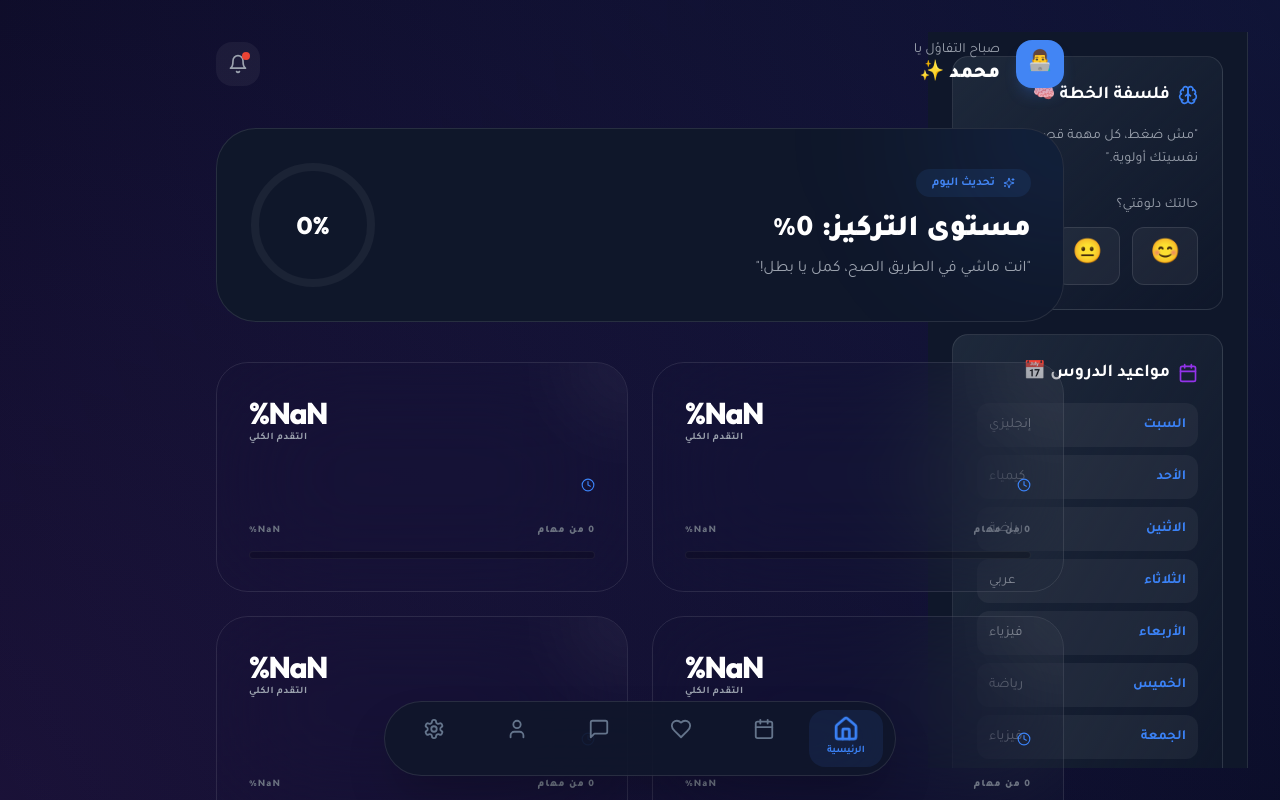
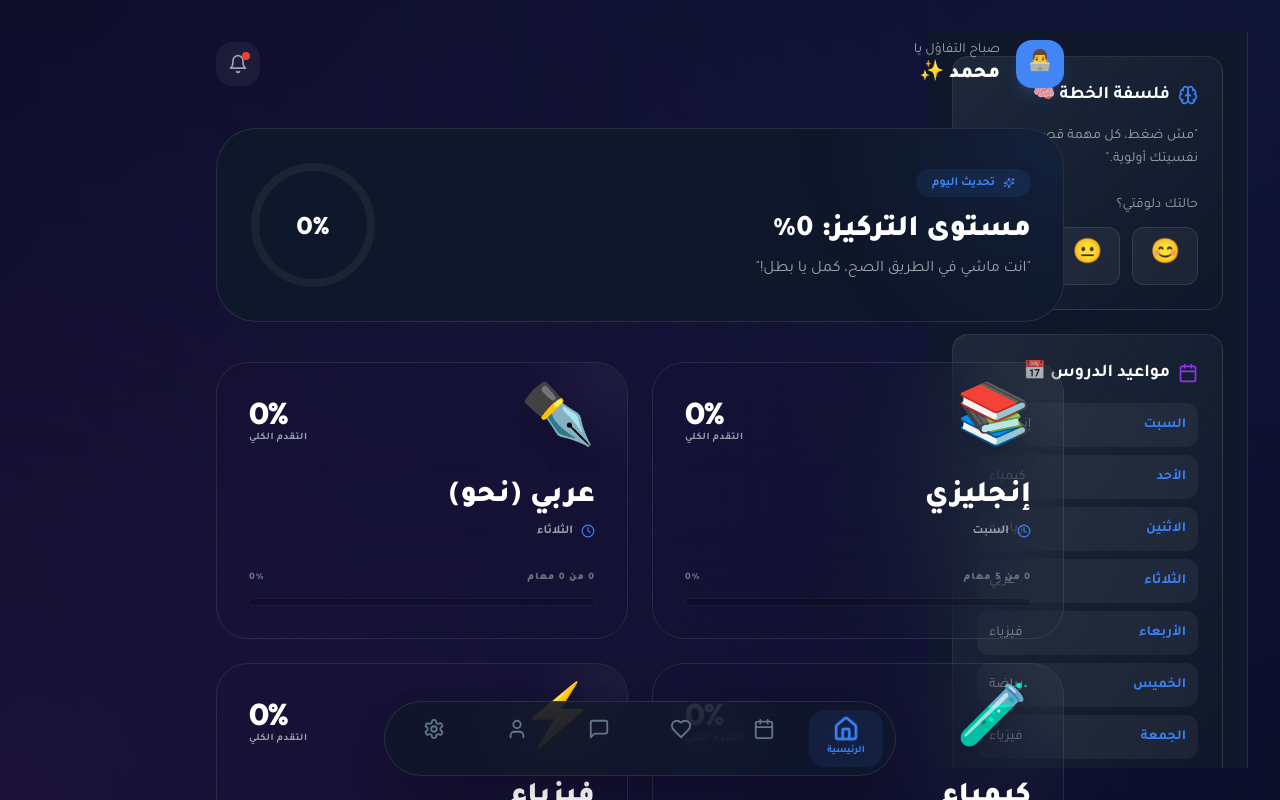
Before and after one commit to m0hvmedali/enjisp, a Next.js app: page / in a window 1280 px wide. Both pictures are taken after a click on the button "محمد". Built offline with nearby package versions, Linux system fonts and the light colour scheme; no server answers.

Commit message:
fix: SubjectCard props in HomeTab

```diff
--- a/components/tabs/HomeTab.tsx
+++ b/components/tabs/HomeTab.tsx
@@ -4,14 +4,16 @@ import { motion } from 'framer-motion';
 import { useStudyStore } from '@/store/useStudyStore';
 import SubjectCard from '@/components/SubjectCard';
 import { Sparkles, Bell } from 'lucide-react';
+import { useRouter } from 'next/navigation';
 
 export default function HomeTab() {
     const { studyPlan, completedMissions, userName } = useStudyStore();
+    const router = useRouter();
 
     // Helper to calculate score
     const totalMissions = studyPlan.reduce((acc, sub) => acc + (sub.missions?.length || 0), 0);
-    const completedCount = Object.keys(completedMissions).filter(id => completedMissions[id]).length;
-    const progressPercent = totalMissions > 0 ? Math.round((completedCount / totalMissions) * 100) : 0;
+    const completedCountGlobal = Object.keys(completedMissions).filter(id => completedMissions[id]).length;
+    const progressPercent = totalMissions > 0 ? Math.round((completedCountGlobal / totalMissions) * 100) : 0;
 
     return (
         <motion.div
@@ -59,14 +61,25 @@ export default function HomeTab() {
             </div>
 
             <div className="grid grid-cols-1 md:grid-cols-2 gap-6">
-                {studyPlan.map((subject, idx) => (
-                    <SubjectCard
-                        key={subject.id}
-                        subject={subject}
-                        index={idx}
-                        completedCount={subject.missions?.filter(m => completedMissions[m.id]).length || 0}
-                    />
-                ))}
+                {studyPlan.map((subject, idx) => {
+                    const totalMissionsSub = subject.missions?.length || 0;
+                    const completedCountSub = subject.missions?.filter(m => completedMissions[m.id]).length || 0;
+                    const progressSub = totalMissionsSub > 0 ? (completedCountSub / totalMissionsSub) * 100 : 0;
+
+                    return (
+                        <SubjectCard
+                            key={subject.id}
+                            icon={subject.icon}
+                            name={subject.name}
+                            progress={progressSub}
+                            lessonInfo={subject.lessonDay || 'لا يوجد موعد محدد'}
+                            gradient={subject.theme.gradient}
+                            completedCount={completedCountSub}
+                            totalCount={totalMissionsSub}
+                            onClick={() => router.push(`/subject/${subject.id}`)}
+                        />
+                    );
+                })}
             </div>
         </motion.div>
     );
```
